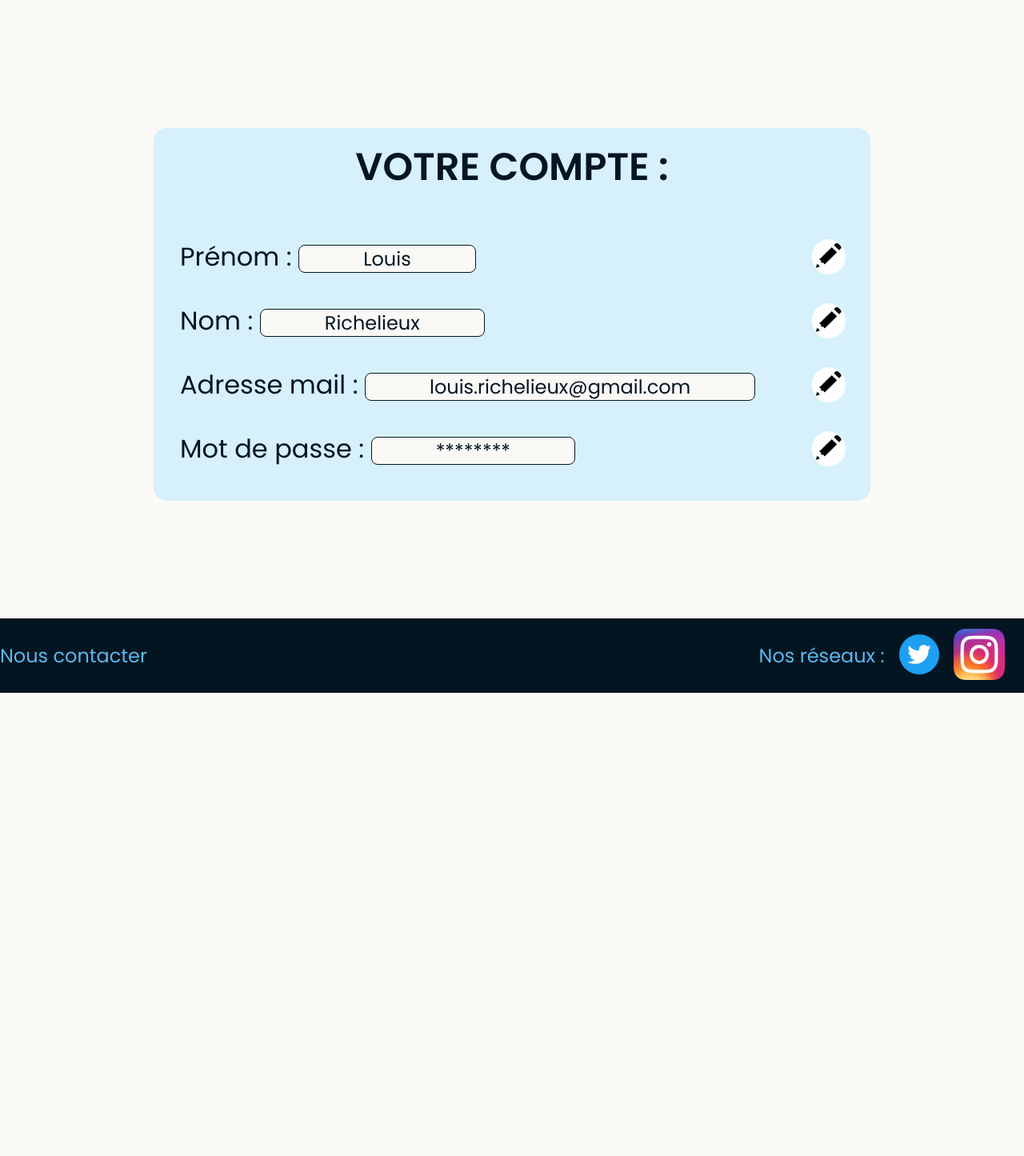
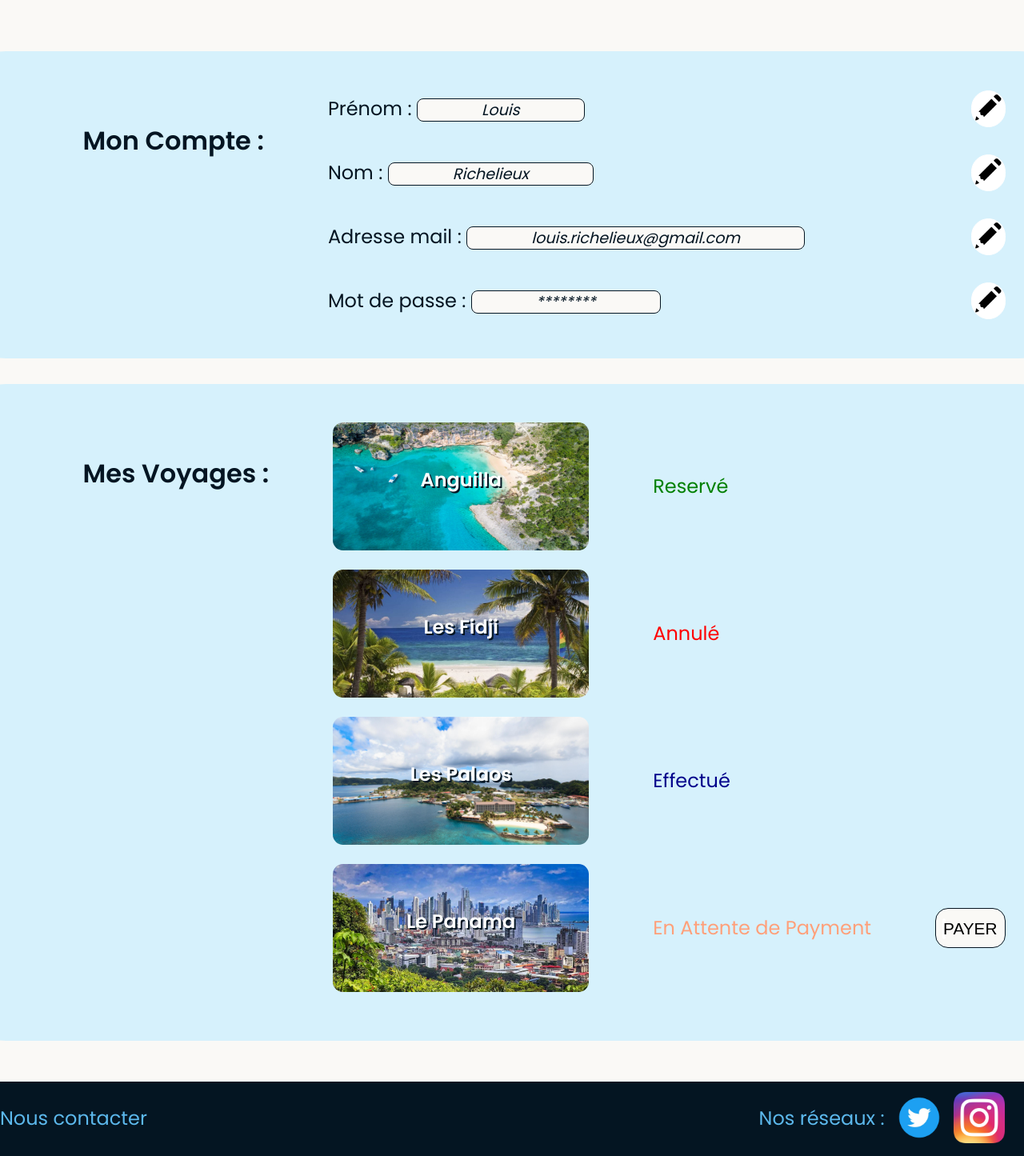
Before and after one commit to paulmrll/CY-TaxEvasion, a PHP site: page /html/utilisateur.html in a window 1280 px wide; the page is wider, and only the part inside the window is pictured. Shown: the part 144-1589 px from the top of that part at 80% size. Before the commit the page ends 1010 px from the top of that part, so only its background shows below. Run offline with PHP 8.4, Linux system fonts and the light colour scheme.

Commit message:
update carousel and utilisateur

```diff
--- a/css/utilisateur.css
+++ b/css/utilisateur.css
@@ -1,48 +1,68 @@
 
 h1 {
-    font-size: 3rem;
+    font-size: 2rem;
     font-weight: bold;
     text-align: center;
+    white-space: nowrap;
+    margin: 2rem 5rem;
 }
 
 
 .utilisateur {
+
+}
+
+.main-grid {
     display: flex;
-    flex-direction: column;
     justify-content: center;
+    align-items: center;
+    margin: var(--spacing-sm) 10rem;
 
-    background: var(--color-background-2);
-    border: solid var(--color-background-2) 0.1rem;
-    border-radius: 1rem;
-    margin: 10rem auto;
-    max-width: 70vw;
 }
+
 
 .compte-info-container {
     display: flex;
     flex-direction: column;
-    gap: 1rem;
-    font-size: 2rem;
-    width: 70vw;
-    padding: 2rem;
+    gap: 2rem;
+    font-size: 1.5rem;
+}
+
+.box-container {
+    background: var(--color-background-2);
+    border-radius: 4rem;
+    padding: 3rem 5rem;
+
+}
+
+.part-container {
+    display: flex;
+    flex-direction: row;
+    justify-content: space-between;
 }
 
 .grid-line-container {
     display: flex;
+    align-items: center;
     justify-content: space-between;
+    gap: 5rem;
+}
+
+.line-container {
+    display: flex;
     align-items: center;
-
+    gap: 5rem;
 }
 
 
 .grid-line-container div a:nth-child(2) {
-    font-size: 1.5rem;
+    font-size: 1.2rem;
     background: var(--color-background);
     padding: 0 5rem;
     border-radius: 0.5rem;
     border: 0.1rem solid var(--color-dark-writing);
+    font-style: italic;
 }
-
 
 
 button {
@@ -55,10 +75,97 @@ button {
 
 button:active {
     background: var(--color-light-writing);
-    border: solid var(--color-light-writing) 0.1rem;
     transform: scale(0.85);
 }
 
 main div button img {
     width: 100%;
 }
+
+
+.carousel-container {
+    padding: var(--spacing-sm) var(--spacing-sm);
+    width: 100%;
+    background: var(--color-background-2);
+}
+
+
+.carousel-content {
+    padding-bottom: 1vw;
+    width: 100%;
+    height: auto;
+    overflow-x: auto;
+    overflow-y: hidden;
+    justify-content: center;
+    scroll-snap-type: x mandatory;
+    white-space: nowrap;
+}
+
+
+.grid-container {
+    display: flex;
+    flex-direction: column;
+    gap: 1em;
+}
+
+
+.grid-item {
+    position: relative;
+    width: 20rem;
+    height: 10rem;
+    overflow: hidden;
+    border-radius: 1vw;
+    transition: transform 0.3s ease-in-out;
+}
+
+
+.grid-item img {
+    display: block;
+    width: 100%;
+    height: 100%;
+    object-fit: cover;
+}
+
+
+.grid-item h3 {
+    font-size: 1.5rem;
+    position: absolute;
+    top: 45%;
+    left: 50%;
+    transform: translate(-50%, -50%);
+    color: var(--color-light-writing);
+    text-shadow: 2px 2px var(--color-dark-writing);
+    font-weight: bold;
+    text-align: center;
+    width: auto;
+    padding: 10px;
+    border-radius: 5px;
+}
+
+.button-payer{
+    background: var(--color-background);
+    color: var(--color-dark-writing);
+    border: var(--color-dark-writing) 0.1rem solid;
+    border-radius: 1rem;
+    padding: 0 0.5rem;
+}
+
+.button-payer button{
+    font-size: 1.3rem;
+}
+
+.Réservé {
+    color: green;
+}
+
+.Annulé{
+    color: red;
+}
+
+.Payment {
+    color: lightsalmon;
+}
+
+.Effectué{
+    color: darkblue;
+}
--- a/html/utilisateur.html
+++ b/html/utilisateur.html
@@ -41,7 +41,14 @@
 
 <main>
     <div class="utilisateur">
-        <h1>VOTRE COMPTE :</h1>
+        <div class="main-grid">
+
+            <div class="compte-info-container">
+
+                <div class="box-container">
+
+                    <div class="part-container">
+                        <h1>Mon Compte :</h1>
                         <div class="compte-info-container">
 
                             <div class="grid-line-container">
@@ -65,7 +72,6 @@
                                 <button class="mail"><img src="../image/modifier.png" alt="modifier"></button>
                             </div>
 
-
                             <div class="grid-line-container">
                                 <div>
                                     <a>Mot de passe : </a><a>********</a>
@@ -74,6 +80,73 @@
                                 <button class="mdp"><img src="../image/modifier.png" alt="modifier"></button>
                             </div>
                         </div>
+                    </div>
+                </div>
+
+                <div class="box-container">
+                    <div class="part-container">
+                        <h1>Mes Voyages :</h1>
+                        <div class="compte-info-container">
+                            <div class="carousel-content">
+                                <div class="grid-container">
+
+                                    <div class="line-container">
+                                        <div class="grid-item">
+                                            <a href="../html/samoa-americaine-description.html" class="image-select">
+                                                <img src="../image/anguilla.jpg" alt="anguilla">
+                                                <h3>Anguilla</h3>
+                                            </a>
+                                        </div>
+                                        <p class="Réservé">Reservé</p>
+                                    </div>
+
+
+                                    <div class="line-container">
+
+                                        <div class="grid-item">
+                                            <a href="../html/samoa-americaine-description.html" class="image-select">
+                                                <img src="../image/les-fidji.jpeg" alt="les_fidji">
+                                                <h3>Les Fidji</h3>
+                                            </a>
+                                        </div>
+
+                                        <p class="Annulé">Annulé</p>
+                                    </div>
+                                    <div class="line-container">
+
+                                        <div class="grid-item">
+                                            <a href="../html/samoa-americaine-description.html" class="image-select">
+                                                <img src="../image/les-palaos.jpg" alt="les-palaos">
+                                                <h3>Les Palaos</h3>
+
+                                            </a>
+                                        </div>
+                                        <p class="Effectué">Effectué</p>
+                                    </div>
+
+                                    <div class="line-container">
+
+                                        <div class="grid-item">
+                                            <a href="../html/samoa-americaine-description.html" class="image-select">
+                                                <img src="../image/le-panama.jpg" alt="le-panama">
+                                                <h3>Le Panama</h3>
+                                            </a>
+                                        </div>
+                                        <p class="Payment">En Attente de Payment</p>
+                                        <div class="button-payer">
+                                            <button >PAYER</button>
+                                        </div>
+                                    </div>
+                                </div>
+                            </div>
+                        </div>
+
+                    </div>
+
+                </div>
+            </div>
+        </div>
+
     </div>
 </main>
 
```
Also changed, not shown: css/index.css (+9 -15 lines), index.html (+1 -18 lines). Lines whose indentation alone changed are shown as unchanged.
